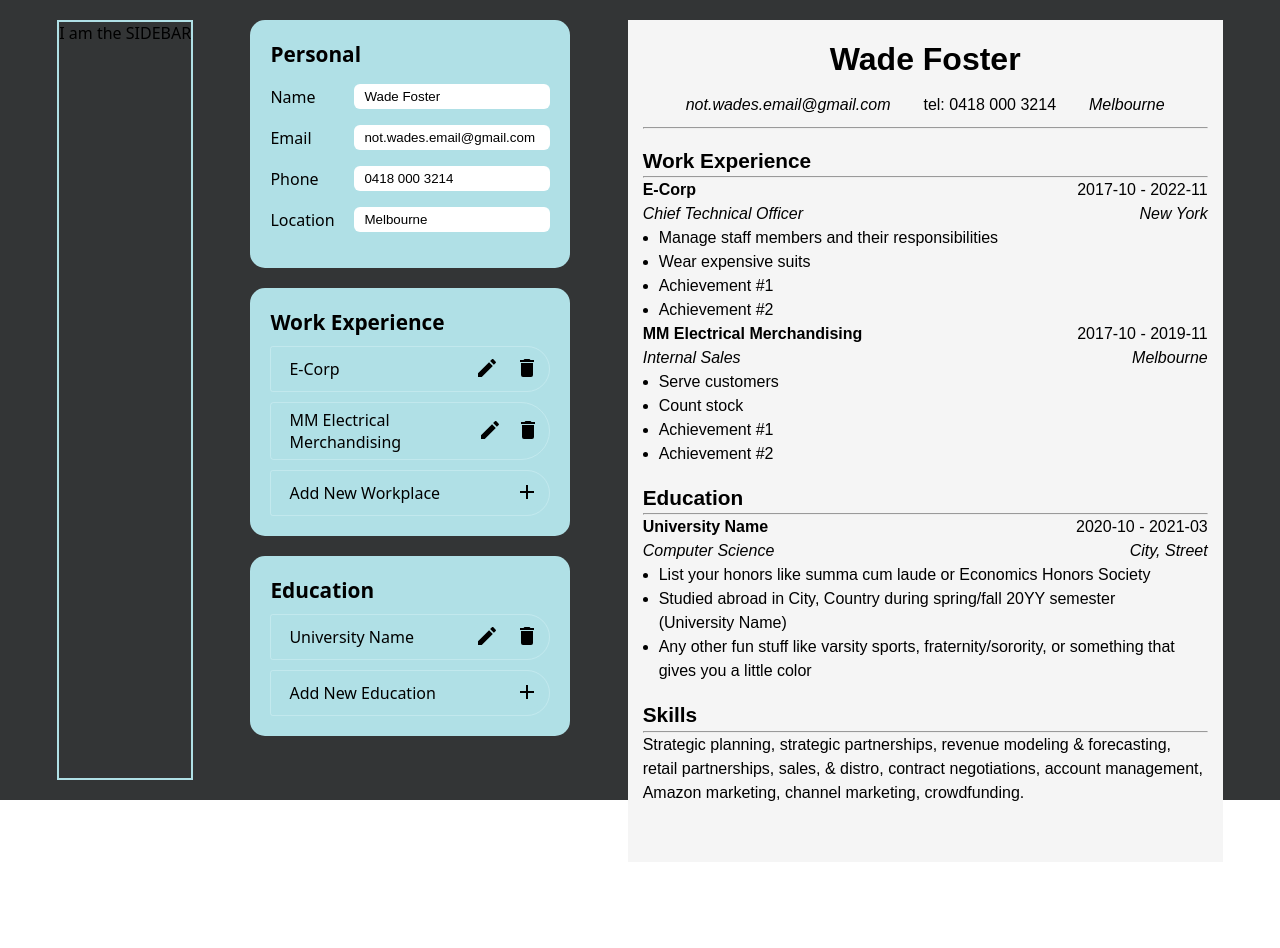
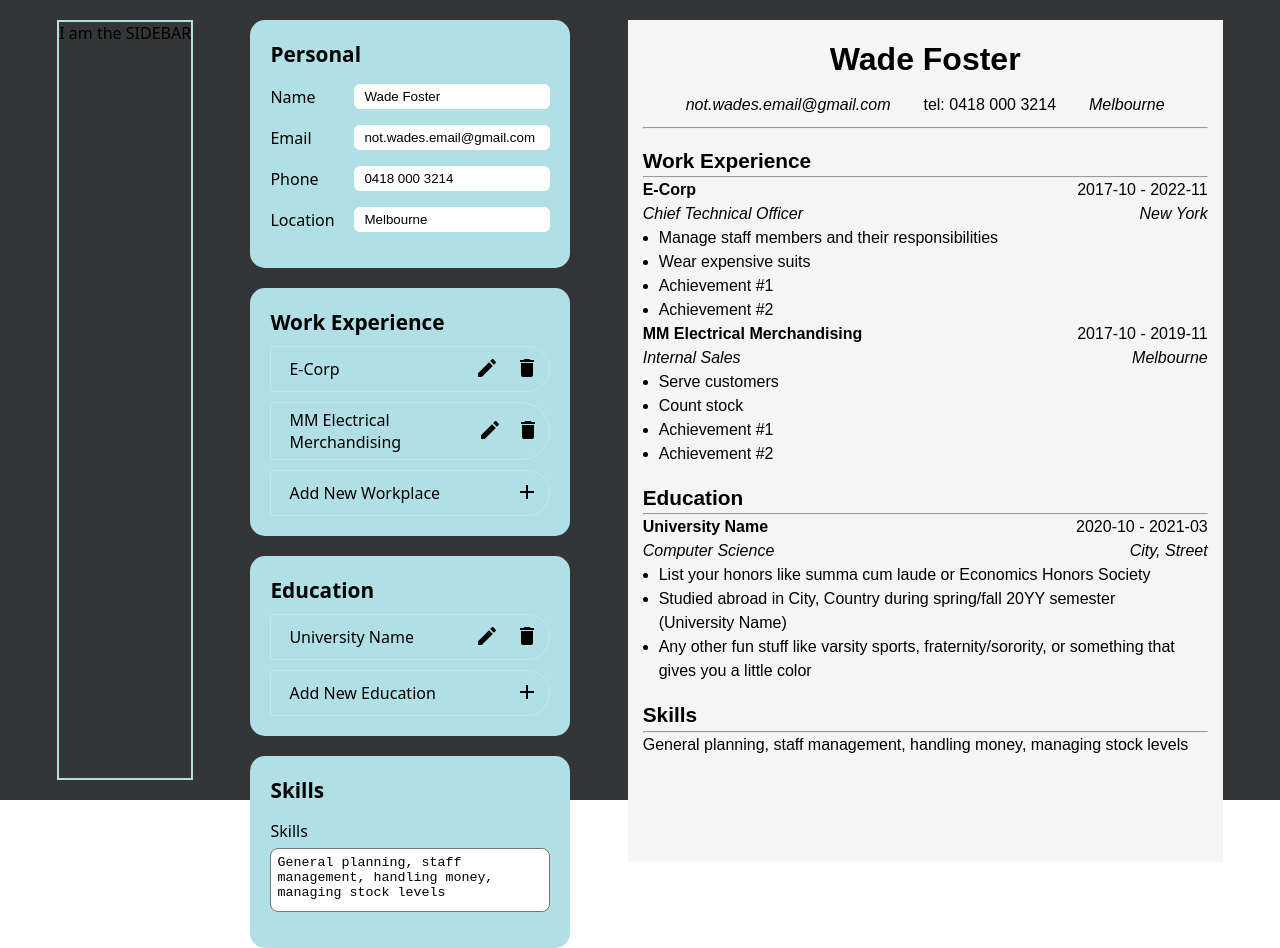
Before and after one commit to wade-levels-up/cv-application, a React (Vite) app: page / in a window 1280 px wide. Before the commit the page ends 862 px from the top, so only its background shows below. Built offline with nearby package versions, Linux system fonts and the light colour scheme.

Commit message:
feat(Add Skills): Make skills section editable

```diff
--- a/src/components/App.jsx
+++ b/src/components/App.jsx
@@ -10,11 +10,12 @@ export default function App() {
     email: 'not.wades.email@gmail.com',
     phone: '0418 000 3214',
     location: 'Melbourne',
+    skills: 'General planning, staff management, handling money, managing stock levels'
   })
 
   function handleSetGeneralInfo(e) {
     const target = e.target.name;
-    const next = {...generalInfo, [target]: e.target.value}
+    const next = {...generalInfo, [target]: e.target.value }
     setGeneralInfo(next);
   }
 
@@ -141,7 +142,7 @@ export default function App() {
         onAdd={handleAddInfo}
         onUpdate={handleUpdateInfo}
       />
-      <Resume generalInfo={generalInfo} experienceInfo={experienceInfo} educationInfo={educationInfo} skills={skills} />
+      <Resume generalInfo={generalInfo} experienceInfo={experienceInfo} educationInfo={educationInfo} />
     </div>
   )
 }
--- a/src/components/Details.jsx
+++ b/src/components/Details.jsx
@@ -133,6 +133,16 @@ export default function Details({ generalInfo, experienceInfo, educationInfo, sk
                 </ul>
             </div>
 
+            <div className='details-sub-container'>
+                <h2>Skills</h2>
+                <form action='' method=''>
+                    <div className='textarea-container'>
+                        <label htmlFor='skills'>Skills </label>
+                        <textarea value={generalInfo.skills} id='skills' name='skills' onInput={onChange}></textarea>
+                    </div>
+                </form>
+            </div>
+
         </div>
     )
 }
--- a/src/components/EducationForm.jsx
+++ b/src/components/EducationForm.jsx
@@ -66,7 +66,7 @@ export default function EducationForm({ onAdd, hideForms, onUpdate, formVisibili
             </div>
             <div>
                 <label htmlFor='location'>Location </label>
-                <input value={formState.location} onInput={handleInput} type='text' name='location' id='location' placeholder='Enter location of job' required/>
+                <input value={formState.location} onInput={handleInput} type='text' name='location' id='location' placeholder='Enter location of education' required/>
             </div>
             <div className='textarea-container'>
                 <label htmlFor='details'>Details </label>
--- a/src/components/Resume.jsx
+++ b/src/components/Resume.jsx
@@ -71,7 +71,7 @@ export default function Resume({ generalInfo, experienceInfo, educationInfo, ski
             <div className='resume-skills'>
                 <h2>Skills</h2>
                 <hr />
-                <p>{skills.join(', ')}.</p>
+                <p>{generalInfo.skills}</p>
             </div>
         </div>
      </>
--- a/src/styles/Details.css
+++ b/src/styles/Details.css
@@ -112,3 +112,9 @@ form button:hover, button:focus {
 .hidden {
     display: none;
 }
+
+textarea {
+    padding: 6px;
+    border-radius: 8px;
+    margin-top: 6px;
+}
```
